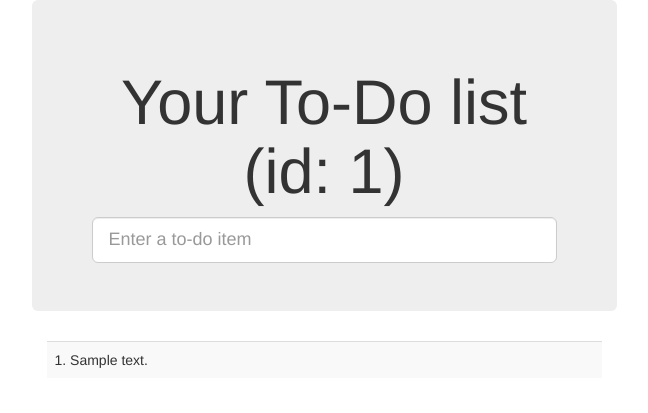
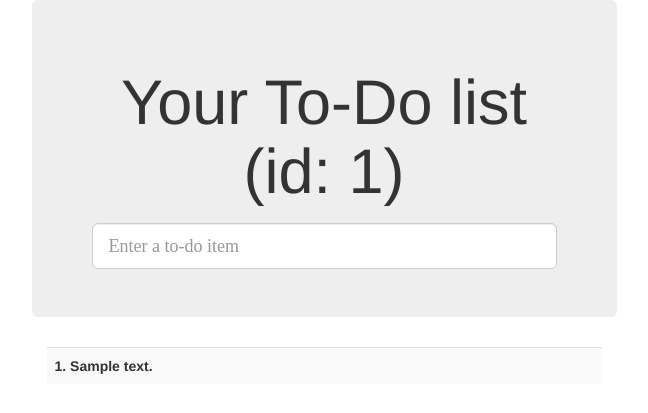
Before and after one commit to fernandezcuesta/TDDwithPython, a Django app: page /lists/1/ in a window 1280 px wide. Shown: the top 413 px of the page, without its empty margins (316-964 px from the left). Run offline with Django 3.2, Linux system fonts and the light colour scheme; tables that the repository leaves empty hold one stand-in row (values such as "Sample post"); some libraries are stand-ins or nearby versions.

Commit message:
Use {% static %} in base.html template, end of Ch7

```diff
--- /dev/null
+++ b/lists/static/css/base.css
@@ -0,0 +1,4 @@
+#id_new_item {
+    margin-top: 2ex;
+    font-family: serif;
+}
--- a/lists/templates/base.html
+++ b/lists/templates/base.html
@@ -1,9 +1,11 @@
 <!DOCTYPE html>
 <html lang="en">
   <head>
-    <meta charset="utf-8" />
-    <meta name="viewport" content="width=device-width, initial-scale=1.0, maximum-scale=1" />
-    <link href="/static/css/bootstrap.min.css" rel="stylesheet" media="screen" />
+    <meta charset="utf-8">
+    <meta name="viewport" content="width=device-width, initial-scale=1.0, maximum-scale=1">
+    {% load staticfiles %}
+    <link href="{% static "css/bootstrap.min.css" %}" rel="stylesheet" media="screen">
+    <link href="{% static "css/base.css" %}" rel="stylesheet" media="screen">
     <title>To-Do lists</title>
   </head>
   <body>
--- a/lists/templates/home.html
+++ b/lists/templates/home.html
@@ -1,3 +1,3 @@
-{% extends 'base.html' %}
+{% extends "base.html" %}
 {% block header_text %}Your To-Do list{% endblock header_text %}
 {% block action %}/lists/new{% endblock action %}
--- a/lists/templates/list.html
+++ b/lists/templates/list.html
@@ -1,4 +1,4 @@
-{% extends 'base.html' %}
+{% extends "base.html" %}
 
 {% block header_text %}Your To-Do list{% if list.id %} (id: {{ list.id }}){% endif %}{% endblock %}
 
@@ -7,7 +7,13 @@
 {% block table %}
     <table id="id_list_table" class="table table-striped">
 {%    for item in list.item_set.all %}
-        <tr><td>{{ item.id }}. {{ item.text }}</td></tr>
+    {% cycle '<strong>'|safe '' as tag_st silent %}
+    {% cycle '</strong>'|safe '' as tag_en silent %}
+        <tr><td>{{ tag_st }}{{ forloop.counter }}. {{ item.text }}{{ tag_en }}</td></tr>
+
+{% comment %} This should not be necessary, but just to ensure nothing goes wrong {% endcomment %}
+{% empty %}
+    <tr><td>Sorry, no entries found yet in this list.</td></tr>
 {%    endfor %}
     </table>
 {% endblock table %}
--- a/lists/views.py
+++ b/lists/views.py
@@ -1,3 +1,4 @@
+from datetime import date
 from django.shortcuts import render, redirect
 # from django.http import HttpResponse
 
@@ -16,7 +17,7 @@ def view_list(request, id):
     list_ = List.objects.get(id=id)
     return render(request,
                   'list.html',
-                  {'list': list_})
+                  {'list': list_, 'date': date.today()})
 
 
 def new_list(request):
--- a/superlists/settings.py
+++ b/superlists/settings.py
@@ -31,7 +31,7 @@ ALLOWED_HOSTS = []
 # Application definition
 
 INSTALLED_APPS = (
-    'django.contrib.admin',
+#    'django.contrib.admin',
     'django.contrib.auth',
     'django.contrib.contenttypes',
     'django.contrib.sessions',
@@ -101,3 +101,4 @@ USE_TZ = True
 # https://docs.djangoproject.com/en/1.8/howto/static-files/
 
 STATIC_URL = '/static/'
+STATIC_ROOT = os.path.abspath(os.path.join(BASE_DIR, '../static'))
```
